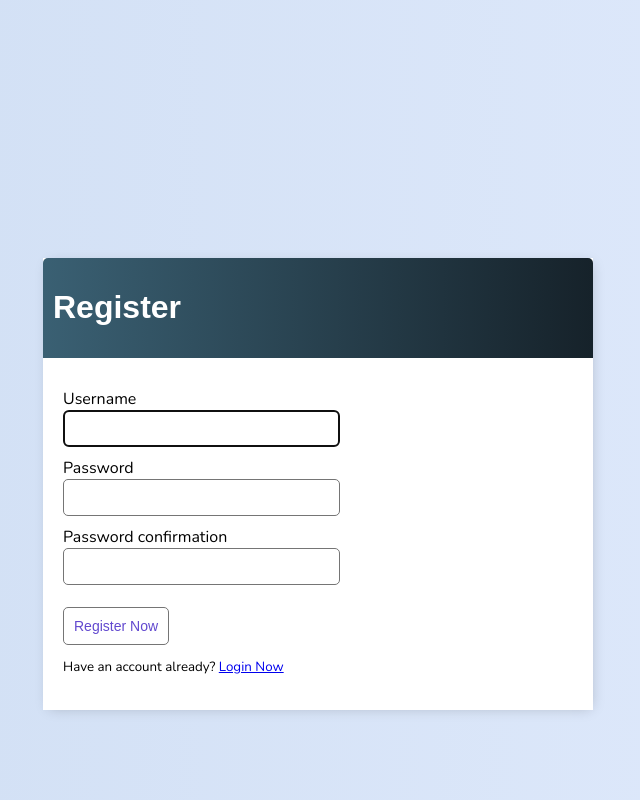
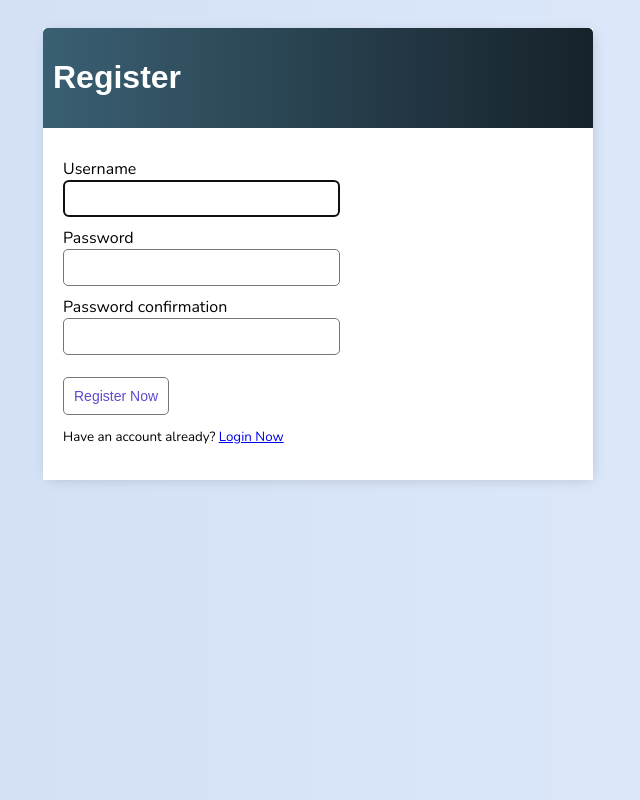
Before and after one commit to ratulhasanshaon/todolistprj, a Django app: page /register/ in a window 1280 px wide. Shown: the whole page, without its empty margins (322-962 px from the left). Run offline with Django 3.2, Linux system fonts and the light colour scheme.

Commit message:
settings modified

```diff
--- a/todo/templates/todo/main.html
+++ b/todo/templates/todo/main.html
@@ -16,7 +16,7 @@
             background: -webkit-linear-gradient(to right, #CFDEF3, #E0EAFC);  /* Chrome 10-25, Safari 5.1-6 */
             background: linear-gradient(to right, #CFDEF3, #E0EAFC); /* W3C, IE 10+/ Edge, Firefox 16+, Chrome 26+, Opera 12+, Safari 7+ */
             font-family: 'Nunito', sans-serif;
-            padding-top: 250px;
+            padding-top: 20px;
 
     }
     .container {
```
